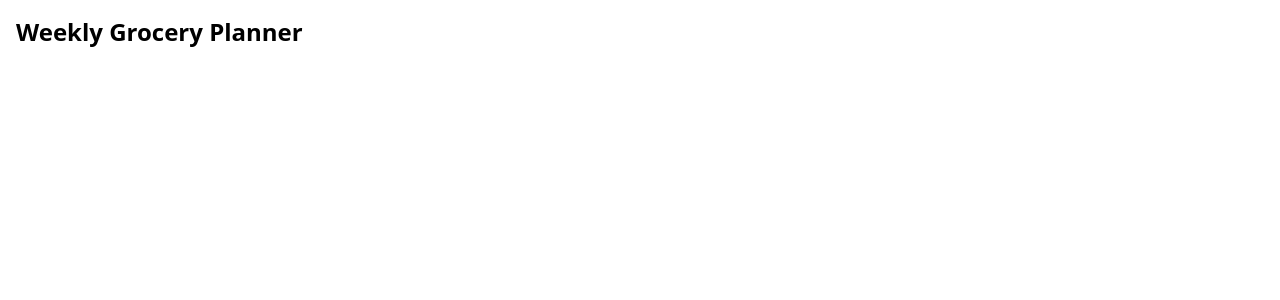
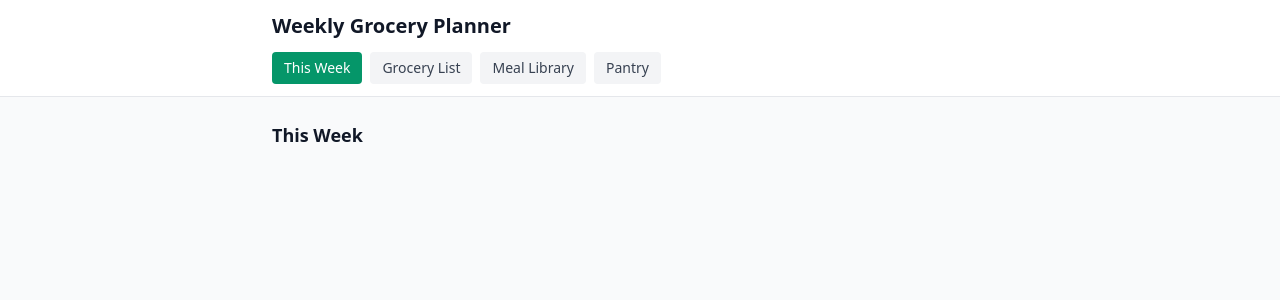
Before and after one commit to jamajeff/grocery-planner, a React (Vite) app: page / in a window 1280 px wide. Shown: the top 300 px of the page. Built offline with nearby package versions, Linux system fonts and the light colour scheme.

Commit message:
feat: add app shell with tab navigation and component placeholders
Co-Authored-By: Claude Opus 4.8 <noreply@anthropic.com>

```diff
--- a/src/App.tsx
+++ b/src/App.tsx
@@ -1,3 +1,51 @@
+import { useState } from "react";
+import { usePlannerState } from "./hooks/usePlannerState";
+import { ThisWeek } from "./components/ThisWeek";
+import { GroceryList } from "./components/GroceryList";
+import { MealLibrary } from "./components/MealLibrary";
+import { Pantry } from "./components/Pantry";
+
+type Tab = "week" | "grocery" | "library" | "pantry";
+
+const TABS: { id: Tab; label: string }[] = [
+  { id: "week", label: "This Week" },
+  { id: "grocery", label: "Grocery List" },
+  { id: "library", label: "Meal Library" },
+  { id: "pantry", label: "Pantry" },
+];
+
 export default function App() {
-  return <h1 className="text-2xl font-bold p-4">Weekly Grocery Planner</h1>;
+  const planner = usePlannerState();
+  const [tab, setTab] = useState<Tab>("week");
+
+  return (
+    <div className="min-h-screen bg-gray-50 text-gray-900">
+      <header className="bg-white border-b">
+        <div className="max-w-3xl mx-auto px-4 py-3">
+          <h1 className="text-xl font-bold">Weekly Grocery Planner</h1>
+          <nav className="mt-3 flex gap-2">
+            {TABS.map((t) => (
+              <button
+                key={t.id}
+                onClick={() => setTab(t.id)}
+                className={`px-3 py-1.5 rounded text-sm font-medium ${
+                  tab === t.id
+                    ? "bg-emerald-600 text-white"
+                    : "bg-gray-100 text-gray-700 hover:bg-gray-200"
+                }`}
+              >
+                {t.label}
+              </button>
+            ))}
+          </nav>
+        </div>
+      </header>
+      <main className="max-w-3xl mx-auto px-4 py-6">
+        {tab === "week" && <ThisWeek planner={planner} onShowGrocery={() => setTab("grocery")} />}
+        {tab === "grocery" && <GroceryList planner={planner} />}
+        {tab === "library" && <MealLibrary planner={planner} />}
+        {tab === "pantry" && <Pantry planner={planner} />}
+      </main>
+    </div>
+  );
 }
--- /dev/null
+++ b/src/components/GroceryList.tsx
@@ -0,0 +1,5 @@
+import type { usePlannerState } from "../hooks/usePlannerState";
+type Props = { planner: ReturnType<typeof usePlannerState> };
+export function GroceryList(_props: Props) {
+  return <h2 className="text-lg font-semibold">Grocery List</h2>;
+}
--- /dev/null
+++ b/src/components/MealLibrary.tsx
@@ -0,0 +1,5 @@
+import type { usePlannerState } from "../hooks/usePlannerState";
+type Props = { planner: ReturnType<typeof usePlannerState> };
+export function MealLibrary(_props: Props) {
+  return <h2 className="text-lg font-semibold">Meal Library</h2>;
+}
--- /dev/null
+++ b/src/components/Pantry.tsx
@@ -0,0 +1,5 @@
+import type { usePlannerState } from "../hooks/usePlannerState";
+type Props = { planner: ReturnType<typeof usePlannerState> };
+export function Pantry(_props: Props) {
+  return <h2 className="text-lg font-semibold">Pantry</h2>;
+}
--- /dev/null
+++ b/src/components/ThisWeek.tsx
@@ -0,0 +1,5 @@
+import type { usePlannerState } from "../hooks/usePlannerState";
+type Props = { planner: ReturnType<typeof usePlannerState>; onShowGrocery: () => void };
+export function ThisWeek(_props: Props) {
+  return <h2 className="text-lg font-semibold">This Week</h2>;
+}
```
Also changed, not shown: 1 other file (tests, documents, lock files or other folders).
